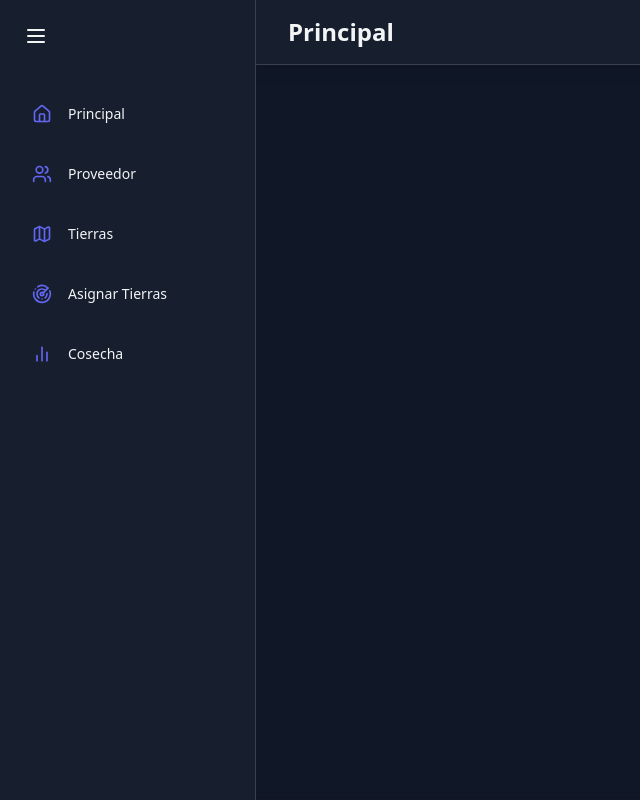
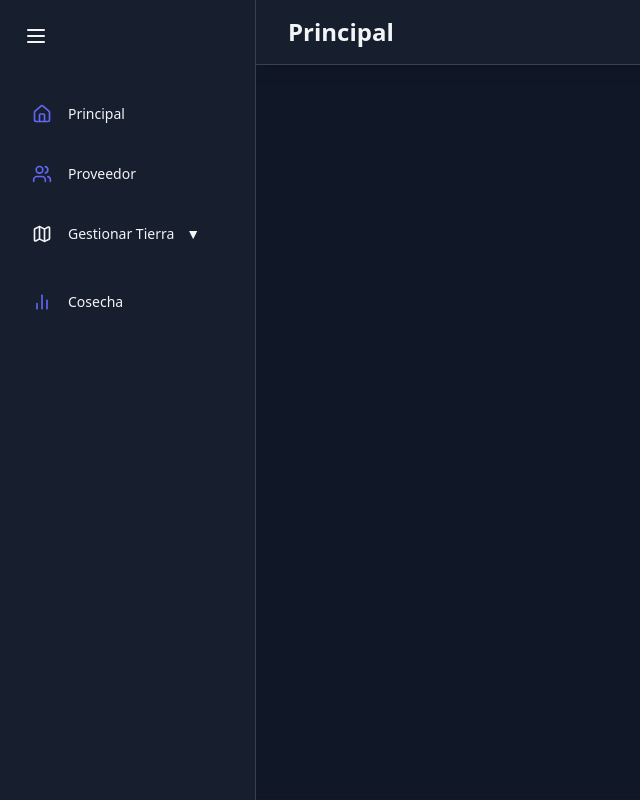
Before and after one commit to YeltsinBL/WebAcopio, a React (Vite) app: page / in a window 1280 px wide. Shown: the whole page, without its empty margins (0-640 px from the left). Built offline with nearby package versions, Linux system fonts and the light colour scheme.

Commit message:
Agregar grupos en el Sidebar

```diff
--- a/src/components/Sidebar.jsx
+++ b/src/components/Sidebar.jsx
@@ -10,18 +10,40 @@ const SIDEBAR_ITEMS = [
         name:"Proveedor", icon:Users, color:"#6366f1", href:"/proveedor"
     },
     {
+      group: "Gestionar Tierra",
+      icon:MapIcon,
+      items: [
+        {
             name:"Tierras", icon:MapIcon, color:"#6366f1", href:"/tierras"
         },
         {
             name:"Asignar Tierras", icon:RadarIcon, color:"#6366f1", href:"/asignartierra"
         },
+      ],
+    },
     {
         name:"Cosecha", icon:BarChart2, color:"#6366f1", href:"/cosecha"
-    }
-
-]
+    },
+    // {
+    //   name: "Reportes",
+    //   href: "/reports",
+    //   icon: BarChart2,
+    //   color: "#6366f1"
+    // },
+  ];
 const Sidebar = () => {
     const [isSidebarOpen, setIsSidebarOpen] = useState(true)
+    // Estado para manejar qué grupo está expandido
+  const [expandedGroups, setExpandedGroups] = useState({});
+
+  // Alternar el estado expandido de un grupo
+  const toggleGroup = (groupName) => {
+    setExpandedGroups((prevState) => ({
+      ...prevState,
+      [groupName]: !prevState[groupName], // Alternar el grupo
+    }));
+  };
+
   return (
     <div
         className={`relative z-10 transition-all duration-300 ease-in-out flex-shrink-0
@@ -35,18 +57,52 @@ const Sidebar = () => {
                 <Menu size={24}/>
             </button>
             <nav className='mt-8 flex-grow'>
-					{SIDEBAR_ITEMS.map((item) => (
-						<Link key={item.href} to={item.href}>
-							<div className='flex items-center p-4 text-sm font-medium rounded-lg hover:bg-gray-700 transition-colors mb-2'>
+                {SIDEBAR_ITEMS.map((item, index) =>
+                    // Si el item tiene un grupo, renderizar como un grupo
+                    item.group ? (
+                    <div key={index} className="mb-4">
+                        {/* Cabecera del grupo */}
+                        <div
+                        // className="flex justify-between items-center px-4 py-2 text-gray-400 text-xs uppercase cursor-pointer hover:text-white"
+                        className="flex items-center p-4 text-sm font-medium rounded-lg hover:bg-gray-700 transition-colors mb-2"
+                        onClick={() => toggleGroup(item.group)}
+                        >
                             <item.icon size={20} style={{ color: item.color, minWidth: "20px" }} />
                             {isSidebarOpen && (
-									<span className='ml-4 whitespace-nowrap' >
-										{item.name}
-									</span>
+                                <>
+                                    <span className="ml-4 whitespace-nowrap pr-3">{item.group}</span>
+                                    <span>{expandedGroups[item.group] ? "▲" : "▼"}</span>
+                                </>
+                            )}
+                        </div>
+                        {/* Items del grupo */}
+                        {expandedGroups[item.group] && (
+                        <div>
+                            {item.items.map((subItem) => (
+                            <Link key={subItem.href} to={subItem.href}>
+                                <div className="flex items-center p-4 text-sm font-medium rounded-lg hover:bg-gray-700 transition-colors mb-2">
+                                <subItem.icon size={20} style={{ color: subItem.color, minWidth: "20px" }} />
+                                {isSidebarOpen && (
+                                    <span className="ml-4 whitespace-nowrap">{subItem.name}</span>
                                 )}
                                 </div>
                             </Link>
                             ))}
+                        </div>
+                        )}
+                    </div>
+                    ) : (
+                    // Si el item no tiene un grupo, renderizarlo como item independiente
+                    <Link key={item.href} to={item.href}>
+                        <div className="flex items-center p-4 text-sm font-medium rounded-lg hover:bg-gray-700 transition-colors mb-2">
+                        <item.icon size={20} style={{ color: item.color, minWidth: "20px" }} />
+                        {isSidebarOpen && (
+                            <span className="ml-4 whitespace-nowrap">{item.name}</span>
+                        )}
+                        </div>
+                    </Link>
+                    )
+                )}
 			</nav>
         </div>
 
```
Lines whose indentation alone changed are shown as unchanged.
